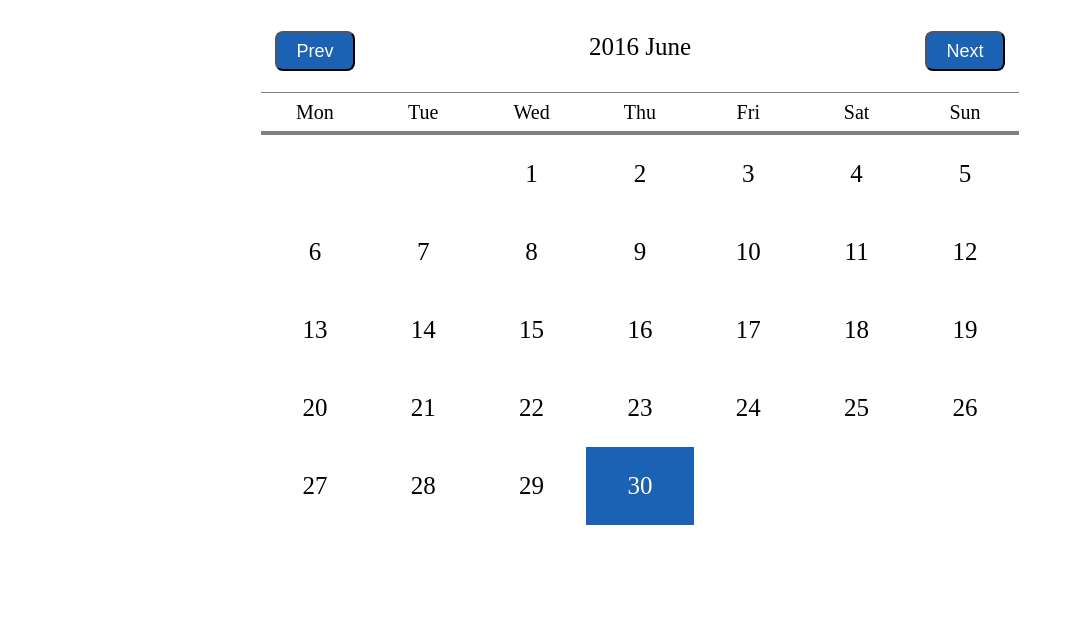
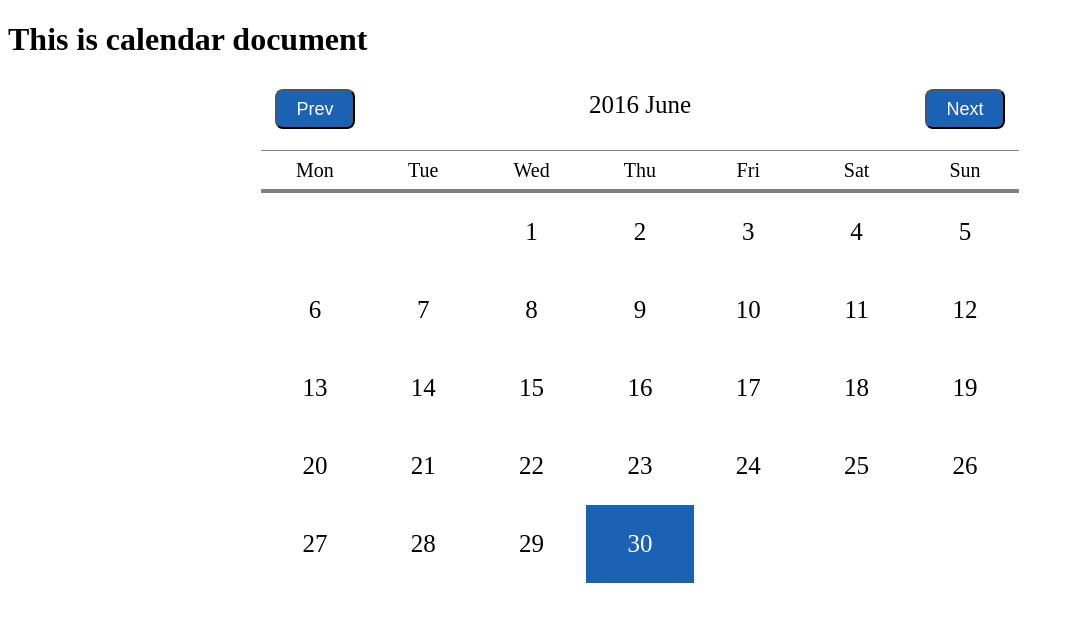
Before and after one commit to artem-kh/test, a plain HTML site: page index.html in a window 1280 px wide. Shown: the whole page, without its empty margins (0-1074 px from the left). Drawn offline with Linux system fonts and the light colour scheme.

Commit message:
Test commit

```diff
--- a/index.html
+++ b/index.html
@@ -8,6 +8,7 @@
 </head>
 <body>
 <table id="calendar">
+	<h1>This is calendar document</h1>
     <thead>
     <tr><td><button>Prev</button><td colspan="5"><td><button>Next</button>
         <tr><td>Mon<td>Tue<td>Wed<td>Thu<td>Fri<td>Sat<td>Sun
```
